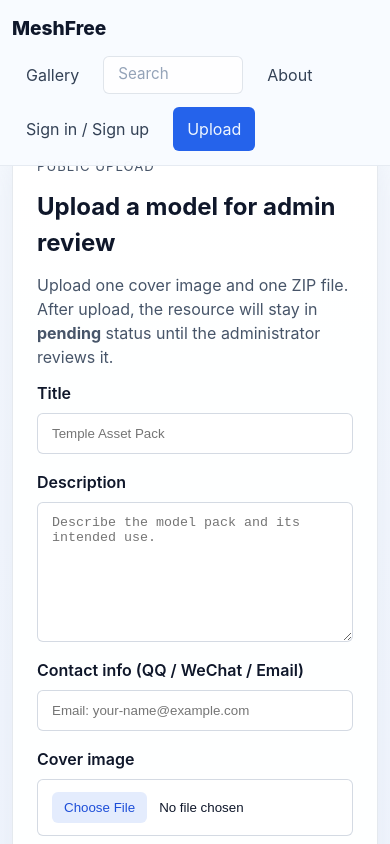
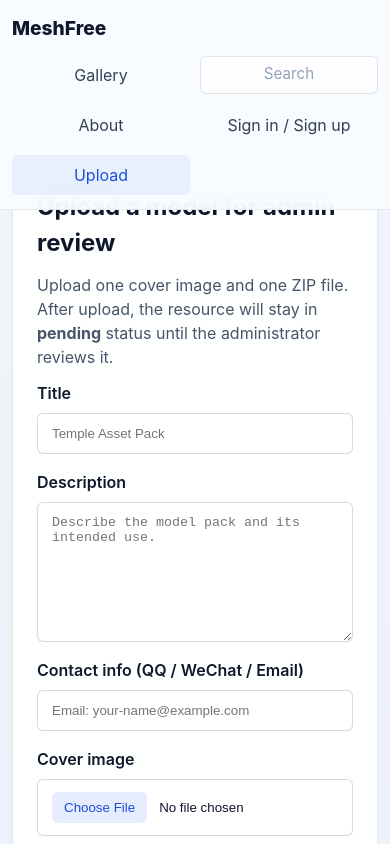
Before and after one commit to constellnoc/MeshFree, a React (Vite) app in the folder client/: page /upload in a window 390 px wide. Shown: the top 844 px of the page. Built offline with nearby package versions, Linux system fonts and the light colour scheme.

Commit message:
feat(HomePage): optimize HomePage style with better ui performance

```diff
--- a/client/src/components/Layout.tsx
+++ b/client/src/components/Layout.tsx
@@ -159,8 +159,7 @@ export function Layout() {
             </Link>
           </div>
 
-          <div className="topbar-center">
-            <nav className="app-nav" aria-label="Primary navigation">
+          <nav className="app-nav topbar-nav" aria-label="Primary navigation">
             <Link
               className={location.pathname === "/" && homeSection === "gallery" ? "nav-link nav-link-active" : "nav-link"}
               to="/#gallery"
@@ -180,10 +179,6 @@ export function Layout() {
             >
               About
             </Link>
-            </nav>
-          </div>
-
-          <div className="topbar-actions">
             {hasAdminToken ? (
               <NavLink
                 className={({ isActive }) => (isActive ? "nav-link nav-link-active" : "nav-link")}
@@ -200,10 +195,15 @@ export function Layout() {
               </NavLink>
             )}
 
-            <Link className="button-link topbar-upload-button" to="/upload">
+            <NavLink
+              className={({ isActive }) =>
+                isActive ? "nav-link nav-link-active topbar-upload-button" : "nav-link topbar-upload-button"
+              }
+              to="/upload"
+            >
               Upload
-            </Link>
-          </div>
+            </NavLink>
+          </nav>
         </div>
       </header>
 
--- a/client/src/index.css
+++ b/client/src/index.css
@@ -56,8 +56,8 @@ button {
   margin: 0 auto;
   min-height: 74px;
   display: grid;
-  grid-template-columns: minmax(140px, 1fr) minmax(0, 1.5fr) minmax(220px, 1fr);
-  gap: 20px;
+  grid-template-columns: minmax(140px, 180px) minmax(0, 1fr);
+  gap: 24px;
   align-items: center;
 }
 
@@ -73,38 +73,30 @@ button {
   color: #0f172a;
 }
 
-.topbar-center {
-  display: flex;
-  justify-content: center;
-  min-width: 0;
+.app-nav {
+  display: grid;
+  grid-template-columns: repeat(5, minmax(0, 1fr));
+  align-items: center;
+  gap: 10px;
 }
 
-.app-nav {
-  display: flex;
-  align-items: center;
-  gap: 10px;
-  flex-wrap: nowrap;
-  width: 100%;
-  justify-content: center;
-}
-
-.topbar-actions {
-  display: flex;
-  align-items: center;
-  gap: 10px;
-  justify-content: flex-end;
+.topbar-nav {
+  min-width: 0;
 }
 
 .nav-link {
   display: inline-flex;
   align-items: center;
   justify-content: center;
+  width: 100%;
   min-height: 38px;
   padding: 8px 14px;
   border-radius: 6px;
   background: transparent;
   color: #334155;
   transition: background-color 0.18s ease, color 0.18s ease;
+  text-align: center;
+  white-space: nowrap;
 }
 
 .nav-link-active {
@@ -115,10 +107,8 @@ button {
 .nav-search-placeholder {
   display: inline-flex;
   align-items: center;
-  justify-content: flex-start;
-  flex: 0 1 200px;
-  min-width: 140px;
-  max-width: 200px;
+  justify-content: center;
+  width: 100%;
   min-height: 38px;
   padding: 0 14px;
   border: 1px solid rgba(148, 163, 184, 0.28);
@@ -130,6 +120,7 @@ button {
 
 .topbar-upload-button {
   min-height: 38px;
+  background: rgba(37, 99, 235, 0.08);
 }
 
 .page-container {
@@ -246,8 +237,8 @@ button {
   filter: blur(20px);
   opacity: calc(0.86 * var(--hero-opacity-fast));
   transform:
-    translate3d(calc(var(--hero-progress) * -30px), calc(var(--hero-progress) * 54px), 0)
-    scale(calc(1.06 - (var(--hero-exit) * 0.42)));
+    translate3d(calc(var(--hero-progress) * -84px), calc(var(--hero-progress) * 126px), 0)
+    scale(calc(1.09 - (var(--hero-exit) * 0.58)));
 }
 
 .geometry-shape-yellow-orb {
@@ -260,9 +251,9 @@ button {
   filter: blur(4px);
   opacity: calc(0.88 * var(--hero-opacity-fast));
   transform:
-    translate3d(calc(var(--hero-progress) * 22px), calc(var(--hero-progress) * 8px), 0)
-    rotate(calc(var(--hero-progress) * -14deg))
-    scale(calc(1 - (var(--hero-exit) * 0.18)));
+    translate3d(calc(var(--hero-progress) * 58px), calc(var(--hero-progress) * 34px), 0)
+    rotate(calc(var(--hero-progress) * -28deg))
+    scale(calc(1.04 - (var(--hero-exit) * 0.28)));
 }
 
 .geometry-shape-blue-disc {
@@ -276,9 +267,9 @@ button {
   box-shadow: 0 28px 54px rgba(37, 99, 235, 0.18);
   opacity: calc(0.94 * var(--hero-opacity-fast));
   transform:
-    translate3d(calc(var(--hero-progress) * -48px), calc(var(--hero-progress) * 86px), 0)
-    rotate(calc(var(--hero-progress) * 18deg))
-    scale(calc(1.02 - (var(--hero-exit) * 0.54)));
+    translate3d(calc(var(--hero-progress) * -116px), calc(var(--hero-progress) * 178px), 0)
+    rotate(calc(var(--hero-progress) * 34deg))
+    scale(calc(1.06 - (var(--hero-exit) * 0.74)));
 }
 
 .geometry-shape-blue-ring {
@@ -290,9 +281,9 @@ button {
   border: 1px solid rgba(59, 130, 246, 0.32);
   opacity: calc(0.64 * var(--hero-opacity-fast));
   transform:
-    translate3d(calc(var(--hero-progress) * -18px), calc(var(--hero-progress) * 48px), 0)
-    rotate(calc(var(--hero-progress) * 40deg))
-    scale(calc(1.08 - (var(--hero-exit) * 0.46)));
+    translate3d(calc(var(--hero-progress) * -46px), calc(var(--hero-progress) * 118px), 0)
+    rotate(calc(var(--hero-progress) * 84deg))
+    scale(calc(1.12 - (var(--hero-exit) * 0.62)));
 }
 
 .geometry-shape-red-bar {
@@ -305,9 +296,9 @@ button {
   filter: blur(10px);
   opacity: calc(0.72 * var(--hero-opacity-fast));
   transform:
-    translate3d(calc(var(--hero-progress) * 42px), calc(var(--hero-progress) * 50px), 0)
-    rotate(calc(var(--hero-progress) * -10deg))
-    scaleX(calc(1 - (var(--hero-exit) * 0.34)));
+    translate3d(calc(var(--hero-progress) * 124px), calc(var(--hero-progress) * 112px), 0)
+    rotate(calc(var(--hero-progress) * -24deg))
+    scaleX(calc(1.02 - (var(--hero-exit) * 0.48)));
 }
 
 .geometry-shape-yellow-chip {
@@ -320,9 +311,9 @@ button {
   box-shadow: 0 18px 40px rgba(250, 204, 21, 0.16);
   opacity: calc(0.5 * var(--hero-opacity-fast));
   transform:
-    translate3d(calc(var(--hero-progress) * -12px), calc(var(--hero-progress) * 28px), 0)
-    rotate(calc(var(--hero-progress) * 18deg))
-    scale(calc(1 - (var(--hero-exit) * 0.25)));
+    translate3d(calc(var(--hero-progress) * -42px), calc(var(--hero-progress) * 74px), 0)
+    rotate(calc(var(--hero-progress) * 42deg))
+    scale(calc(1.04 - (var(--hero-exit) * 0.34)));
 }
 
 .actions {
@@ -742,18 +733,9 @@ pre {
     min-height: auto;
   }
 
-  .topbar-center {
-    overflow-x: auto;
-    justify-content: flex-start;
-  }
-
   .app-nav {
-    width: max-content;
-    justify-content: flex-start;
-  }
-
-  .topbar-actions {
-    justify-content: flex-start;
+    width: 100%;
+    grid-template-columns: repeat(2, minmax(0, 1fr));
   }
 
   .home-page {
--- a/client/src/pages/HomePage.tsx
+++ b/client/src/pages/HomePage.tsx
@@ -41,7 +41,7 @@ export function HomePage() {
       animationFrameId = 0;
 
       const viewportHeight = Math.max(window.innerHeight, 1);
-      const nextProgress = Math.min(window.scrollY / (viewportHeight * 0.9), 1);
+      const nextProgress = Math.min(window.scrollY / (viewportHeight * 0.66), 1);
 
       setHeroScrollProgress((currentProgress) => {
         return Math.abs(currentProgress - nextProgress) < 0.01
@@ -73,11 +73,11 @@ export function HomePage() {
     };
   }, []);
 
-  const exitProgress = Math.max((heroScrollProgress - 0.58) / 0.42, 0);
+  const exitProgress = Math.max((heroScrollProgress - 0.48) / 0.26, 0);
   const heroStyle = {
     "--hero-progress": heroScrollProgress.toFixed(3),
     "--hero-exit": exitProgress.toFixed(3),
-    "--hero-opacity-fast": Math.max(1 - exitProgress * exitProgress * 1.35, 0).toFixed(3),
+    "--hero-opacity-fast": Math.max(1 - exitProgress * exitProgress * 1.85, 0).toFixed(3),
   } as CSSProperties;
 
   return (
```
Lines whose indentation alone changed are shown as unchanged.
